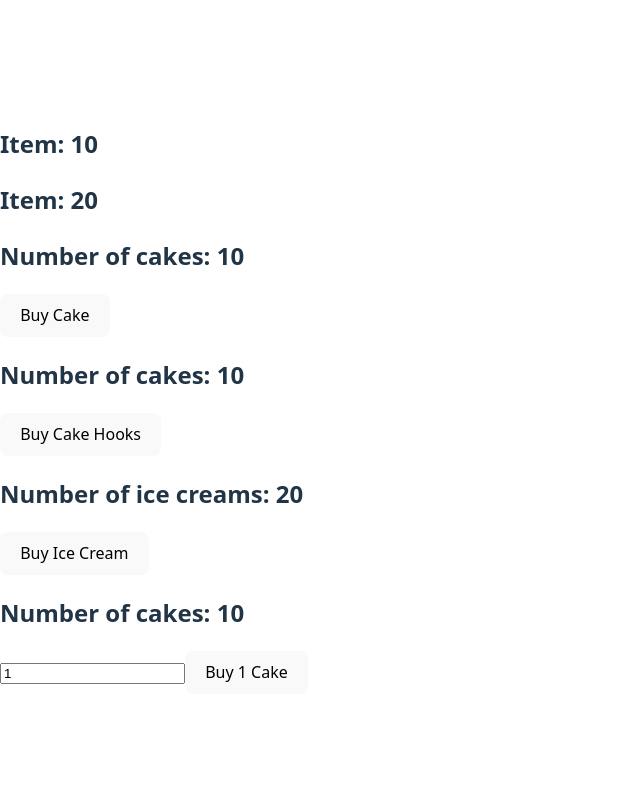
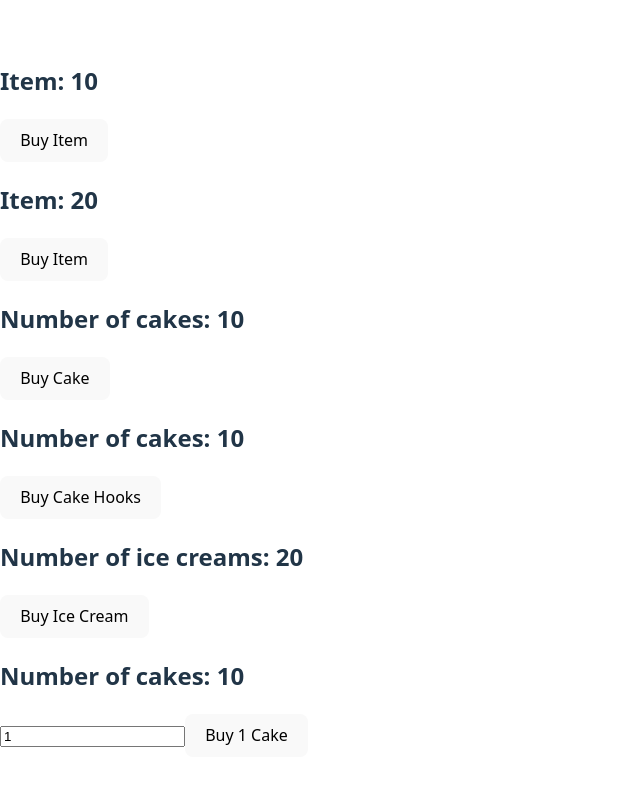
Before and after one commit to jrreda/redux-demo, a React (Vite) app: page / in a window 1280 px wide. Shown: the top 786 px of the page, without its empty margins (0-640 px from the left). Built offline with nearby package versions, Linux system fonts and the light colour scheme.

Commit message:
mapDispatchToProps

```diff
--- a/src/components/ItemContainer.jsx
+++ b/src/components/ItemContainer.jsx
@@ -1,10 +1,13 @@
 import React from 'react'
 import { connect } from 'react-redux'
+import { buyCake } from '../redux/cake/cakeActions'
+import { buyIceCream } from '../redux/iceCream/iceCreamActions'
 
-function ItemContainer({ item }) {
+function ItemContainer({ item, buyItem }) {
   return (
     <div>
         <h2>Item: {item}</h2>
+        <button type='button' onClick={buyItem}>Buy Item</button>
     </div>
   )
 }
@@ -15,4 +18,10 @@ const mapStateToProps = (state, ownProps) => {
   };
 };
 
-export default connect(mapStateToProps)(ItemContainer);
+const mapDispatchToProps = (dispatch, ownProps) => {
+  return {
+    buyItem: () => dispatch(ownProps.cake ? buyCake() : buyIceCream()),
+  };
+};
+
+export default connect(mapStateToProps, mapDispatchToProps)(ItemContainer);
```
